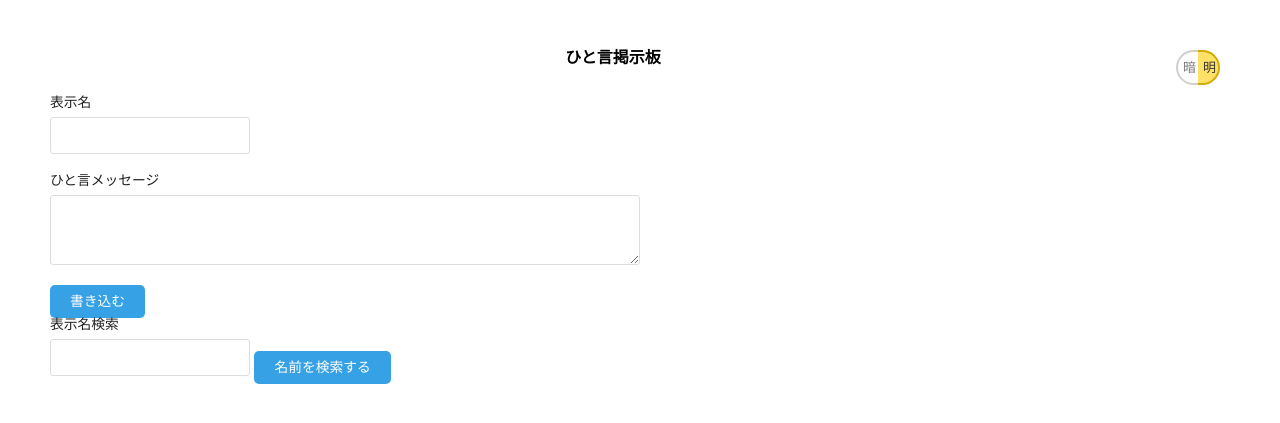
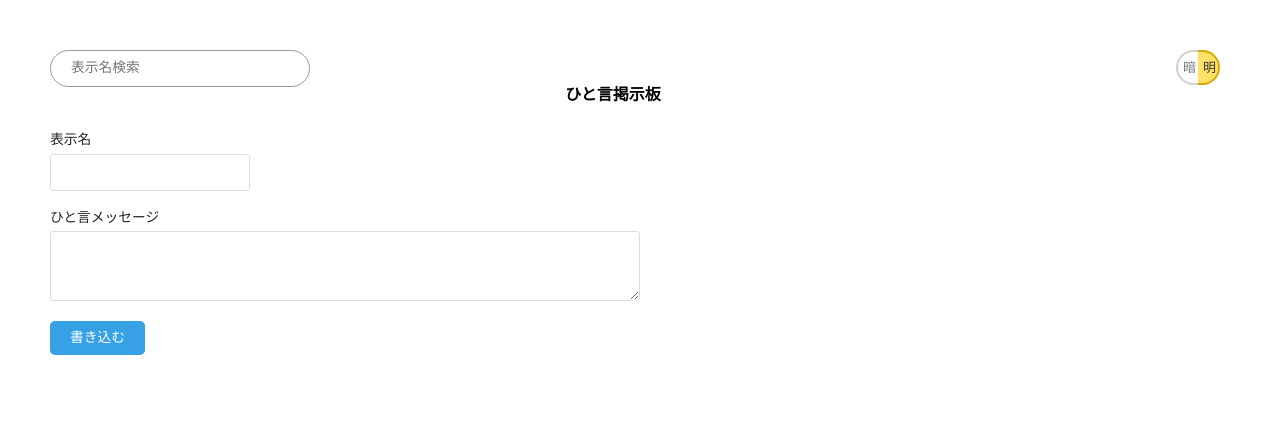
Before and after one commit to miyashita-hi-ts/php-training, a PHP site: page / in a window 1280 px wide. Shown: the top 423 px of the page. Run offline with PHP 8.4, Linux system fonts and the light colour scheme; data that the repository does not hold is empty; style sheets or scripts are compiled from the project's sources; some libraries are stand-ins or nearby versions.

Commit message:
表示名検索_デザイン

```diff
--- a/header.php
+++ b/header.php
@@ -2,6 +2,7 @@
 <script src="https://cdn.jsdelivr.net/npm/js-cookie@2/src/js.cookie.min.js"></script>
 
 <link href="./styles/main.scss" rel="stylesheet">
+<link href="https://stackpath.bootstrapcdn.com/font-awesome/4.7.0/css/font-awesome.min.css" rel="stylesheet">
 
 <body>
 <div class="color-mode">
--- a/index.php
+++ b/index.php
@@ -106,6 +106,15 @@ $pdo = null;
 ?>
 
 
+    <!-- <label for="search">表示名検索</label> -->
+    <form id ="search" method="get" action="./search.php" class="search_container">
+        <input type="text" name="search_name" placeholder="表示名検索">
+        <!-- 送信ボタンを用意する -->
+        <input type="submit" name="search_submit" value="&#xf002">
+    </form>
+
+
+
 <h1>ひと言掲示板</h1>
 <?php if( empty($_POST['btn_submit']) && !empty($_SESSION['success_message']) ): ?>
     <p class="success_message"><?php echo htmlspecialchars( $_SESSION['success_message'], ENT_QUOTES, 'UTF-8'); ?></p>
@@ -132,21 +141,6 @@ $pdo = null;
 	<input type="submit" name="btn_submit" value="書き込む">
 </form>
 
-<!-- <p><a href="search.php">検索はこちらから</a></p> -->
-
-<div class="serch_form">
-    <label for="search">表示名検索</label>
-    <form id ="search" method="get" action="./search.php">
-        <input type="text" name="search_name">
-        <!-- 送信ボタンを用意する -->
-        <input type="submit" name="search_submit" value="名前を検索する">
-    </form>
-</div>
-
-
-
-
-
 <section>
 <?php if (!empty($message_array)) {
     ?>
--- a/styles/main.scss
+++ b/styles/main.scss
@@ -388,6 +388,50 @@ article.reply::before {
     --text-color: #fff;
 }
 
+
+.serch_form {
+    margin: 0 10px 10px 0;
+    text-align: right;
+    float: right;
+}
+
+// ======================================
+// 検索フォーム
+// ======================================
+
+.search_container{
+    box-sizing: border-box;
+    position: relative;
+    border: 1px solid #999;
+    display: block;
+    padding: 3px 10px;
+    border-radius: 20px;
+    height: 2.3em;
+    width: 260px;
+    overflow: hidden;
+  }
+  .search_container input[type="text"]{
+    border: none;
+    height: 2.0em;
+  }
+  .search_container input[type="text"]:focus {
+    outline: 0;
+  }
+  .search_container input[type="submit"]{
+    cursor: pointer;
+    font-family: FontAwesome;
+    font-size: 1.3em;
+    border: none;
+    background: none;
+    color: #3879D9;
+    position: relative;
+    width: 2.5em;
+    height: 2.5em;
+    right: 0;
+    top: -10px;
+    outline : none;
+  }
+
 h1 {
     color: var(--text-color);
 }
```
Also changed, not shown: search.php (+7 -16 lines).
